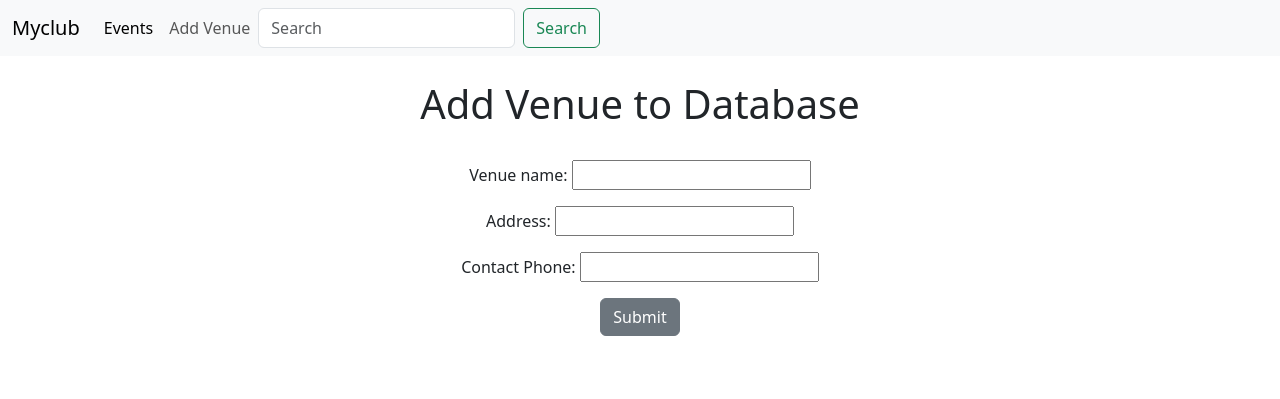
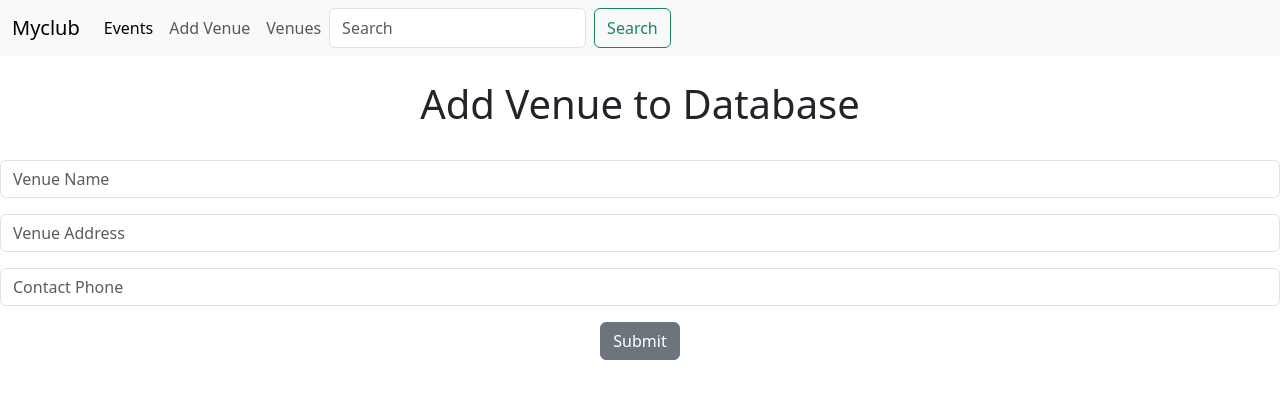
Before and after one commit to Hogbunike/django-tutorial, a Django app: page /add_venue in a window 1280 px wide. Shown: the top 399 px of the page. Run offline with Django 3.2, Linux system fonts and the light colour scheme.

Commit message:
query database for venues and upload to webpage

```diff
--- a/events/forms.py
+++ b/events/forms.py
@@ -7,3 +7,14 @@ class VenueForm(ModelForm):
     class Meta:
         model = Venue
         fields = ('name', 'address', 'phone')
+        labels = {
+            'name': "",
+            'address': "",
+            'phone': "",
+        }
+
+        widgets = {
+            'name': forms.TextInput(attrs={'class':'form-control', 'placeholder': 'Venue Name'}),
+            'address': forms.TextInput(attrs={'class':'form-control', 'placeholder': 'Venue Address'}),
+            'phone': forms.TextInput(attrs={'class':'form-control', 'placeholder': 'Contact Phone'}),
+        }
--- a/events/templates/events/add_venue.html
+++ b/events/templates/events/add_venue.html
@@ -11,13 +11,20 @@
 <center>
     <h1>Add Venue to Database</h1>
     <br>
-    <form action="" method=POST>
-        {% csrf_token %}
+    {% if submitted %}
+        Your Venue was submitted successfully!!!
 
-        {{ form.as_p }}
+    {% else %}
 
-        <input type="submit" value="Submit" class="btn btn-secondary">
-    </form>
+
+        <form action="" method=POST>
+            {% csrf_token %}
+
+            {{ form.as_p }}
+
+            <input type="submit" value="Submit" class="btn btn-secondary">
+        </form>
+    {% endif %}
 
 </center>
     {% endblock %}
--- a/events/templates/events/navbar.html
+++ b/events/templates/events/navbar.html
@@ -19,6 +19,9 @@
         <li class="nav-item">
           <a class="nav-link" href="{% url 'add-venue' %}">Add Venue</a>
         </li>
+        <li class="nav-item">
+          <a class="nav-link" href="{% url 'venue-list' %}">Venues</a>
+        </li>
 
       <form class="d-flex" role="search">
         <input class="form-control me-2" type="search" placeholder="Search" aria-label="Search">
--- a/events/urls.py
+++ b/events/urls.py
@@ -6,5 +6,8 @@ urlpatterns = [
     path('<int:year>/<str:month>', views.home, name="home"),
     path('events', views.all_events, name="event_list"),
     path('add_venue', views.add_venue, name='add-venue'),
+    path('list_venues', views.all_venues, name='venue-list'),
+    path('show_venue/<venue_id>', views.show_venue, name='show-venue'),
+
 
 ]
--- a/events/views.py
+++ b/events/views.py
@@ -2,12 +2,33 @@ from django.shortcuts import render
 import calendar
 from calendar import HTMLCalendar
 from datetime import datetime
-from .models import Events
+from .models import Events, Venue
 from .forms import VenueForm
+from django.http import HttpResponseRedirect
+
+def show_venue(request, venue_id):
+    venue = Venue.objects.get(pk=venue_id)
+    return render(request, 'events/show_venue.html', {'venue': venue})
+
+def all_venues(request):
+    venues_list = Venue.objects.all()
+    return render(request, 'events/venues.html', {'venues_list': venues_list})
+
 
 def add_venue(request):
-    form = VenueForm
-    return render(request, 'events/add_venue.html', {'form':form})
+    submitted = False
+    if request.method == "POST":
+        form = VenueForm(request.POST)
+        if form.is_valid():
+            form.save()
+            return HttpResponseRedirect('/add_venue?submitted=True')
+    else:
+        form = VenueForm
+        if 'submitted' in request.GET:
+            submitted = True
+
+
+    return render(request, 'events/add_venue.html', {'form':form, 'submitted': submitted})
 
 
 def all_events(request):
```
Also changed, not shown: events/templates/events/show_venue.html (added, +24 -0 lines), events/templates/events/venues.html (added, +22 -0 lines), db.sqlite3.
